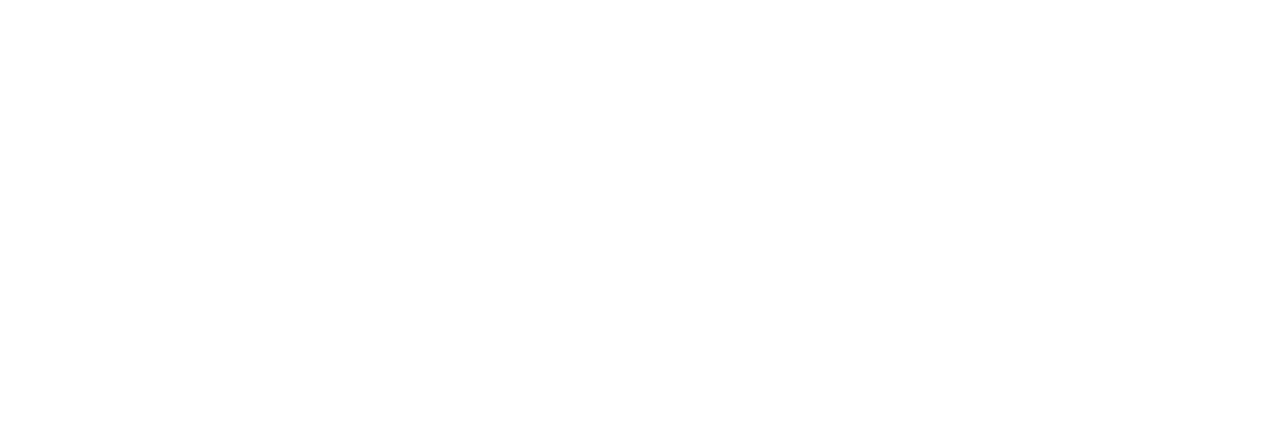
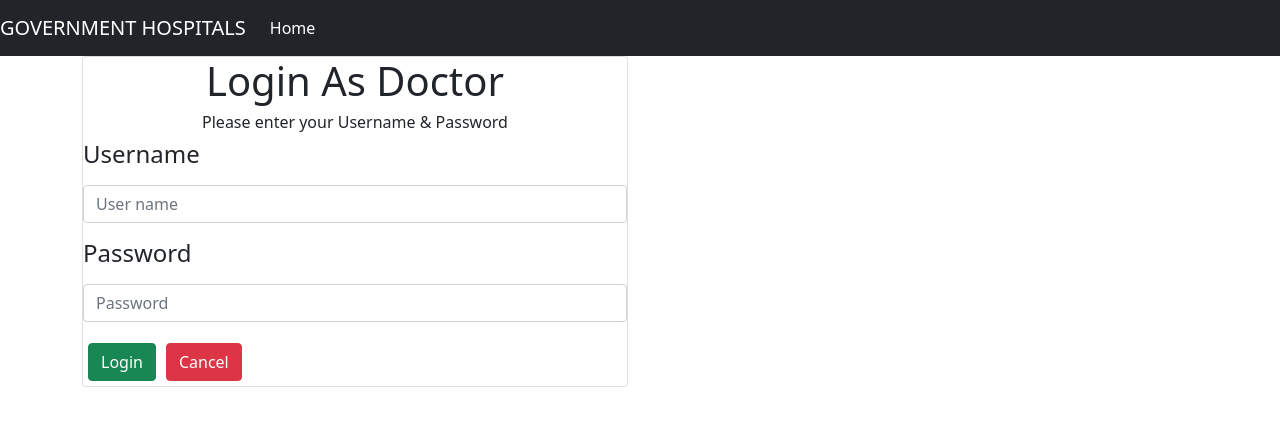
Before and after one commit to surajchaudhari2002/Hospital-Management-System, an Angular app in the folder frontend_hospital_management_system/: page /doclogin in a window 1280 px wide. Before the commit this address led to /. Shown: the top 426 px of the page. Built offline with nearby package versions, Linux system fonts and the light colour scheme.

Commit message:
doc login page created

```diff
--- a/frontend_hospital_management_system/src/app/app-routing.module.ts
+++ b/frontend_hospital_management_system/src/app/app-routing.module.ts
@@ -11,6 +11,7 @@
 import { UpdatePatientComponent } from './update-patient/update-patient.component';
 import { ViewPatientComponent } from './view-patient/view-patient.component';
 import { UpdateMedicineComponent } from './update-medicine/update-medicine.component';
+import { DocloginComponent } from './doclogin/doclogin.component';
 
 const routes: Routes = [
  { path:'admin',component:AdmindashComponent},
@@ -24,7 +25,8 @@
  {path:'create-medicine',component:CreateMedicineComponent},
  {path:'update-patient/:id',component:UpdatePatientComponent},
  {path:'view-patient/:id',component:ViewPatientComponent},
- {path:'update-medicine/:id',component:UpdateMedicineComponent}
+ {path:'update-medicine/:id',component:UpdateMedicineComponent},
+ {path:'doclogin',component:DocloginComponent}
 ];
 
 @NgModule({
--- a/frontend_hospital_management_system/src/app/app.module.ts
+++ b/frontend_hospital_management_system/src/app/app.module.ts
@@ -16,6 +16,7 @@
 import { UpdatePatientComponent } from './update-patient/update-patient.component';
 import { ViewPatientComponent } from './view-patient/view-patient.component';
 import { UpdateMedicineComponent } from './update-medicine/update-medicine.component';
+import { DocloginComponent } from './doclogin/doclogin.component';
 
 @NgModule({
   declarations: [
@@ -30,7 +31,8 @@
     CreateMedicineComponent,
     UpdatePatientComponent,
     ViewPatientComponent,
-    UpdateMedicineComponent
+    UpdateMedicineComponent,
+    DocloginComponent
   ],
   imports: [
     BrowserModule,
--- /dev/null
+++ b/frontend_hospital_management_system/src/app/doclogin/doclogin.component.html
@@ -0,0 +1,63 @@
+
+<nav style="margin:auto" class="navbar navbar-expand-lg bg-dark">
+
+    <a style="color: white;" class="navbar-brand" href="#">GOVERNMENT HOSPITALS</a>
+    <button class="navbar-toggler" type="button" data-bs-toggle="collapse" data-bs-target="#navbarSupportedContent" aria-controls="navbarSupportedContent" aria-expanded="false" aria-label="Toggle navigation">
+      <span class="navbar-toggler-icon"></span>
+    </button>
+    <div class="collapse navbar-collapse" id="navbarSupportedContent">
+      <ul class="navbar-nav me-auto mb-2 mb-lg-0">
+        <li class="nav-item">
+          <a style="color: white;"class="nav-link active" aria-current="page" href="javascript:void(0);" routerLink="/home">Home</a>
+        </li>
+
+
+
+      </ul>
+      <!-- <form class="d-flex" role="search">
+        <input class="form-control me-2" type="search" placeholder="Search" aria-label="Search">
+        <button class="btn btn-outline-success" type="submit">Search</button>
+      </form> -->
+    </div>
+
+  </nav>
+
+
+  <div class="container">
+
+    <div class="row">
+
+
+        <div class="col-md-6">
+            <div class="card">
+
+                <div class="text-center">
+                    <h1>Login As Doctor</h1>
+                    <h6>Please enter your Username & Password</h6>
+
+                </div>
+                <form>
+
+                    <div class="mb-3">
+                        <label for="formGroupExampleInput" class="form-label"><h4>Username</h4></label>
+                        <input type="text" name="username" [(ngModel)]="username" class="form-control" id="formGroupExampleInput" placeholder="User name" required>
+                      </div>
+                      <div class="mb-3">
+                        <label for="formGroupExampleInput2" class="form-label"><h4>Password</h4></label>
+                        <input type="password" name="password" [(ngModel)]="password" class="form-control" id="formGroupExampleInput2" placeholder="Password" required>
+                      </div>
+                      <div class="d-grid gap-2 d-md-block">
+
+                        <button (click)=checkLogin() style="margin: 5px;"  class="btn btn-success" type="button" >Login</button>
+
+                        <button style="margin: 5px;" class="btn btn-danger" type="button" routerLink="/home">Cancel</button>
+                      </div>
+
+                </form>
+
+
+
+            </div>
+        </div>
+    </div>
+</div>
--- /dev/null
+++ b/frontend_hospital_management_system/src/app/doclogin/doclogin.component.ts
@@ -0,0 +1,28 @@
+import { Component } from '@angular/core';
+import { Router } from '@angular/router';
+
+@Component({
+  selector: 'app-doclogin',
+  templateUrl: './doclogin.component.html',
+  styleUrl: './doclogin.component.css'
+})
+export class DocloginComponent {
+  username:string='';
+  password:string='';
+  inValidLogin=false;
+  constructor(private router:Router){}
+
+  checkLogin(){
+      if (this.username=='suraj' && this.password=="suraj123") {
+        sessionStorage.setItem('username',this.username);
+        this.router.navigate(['docdash'])
+        return true;
+
+      } else {
+        alert("Wrong Credentials")
+        this.router.navigate(['home'])
+        return false;
+
+      }
+  }
+}
```
Also changed, not shown: frontend_hospital_management_system/src/app/doclogin/doclogin.component.css (added), 1 other file (tests, documents, lock files or other folders).
